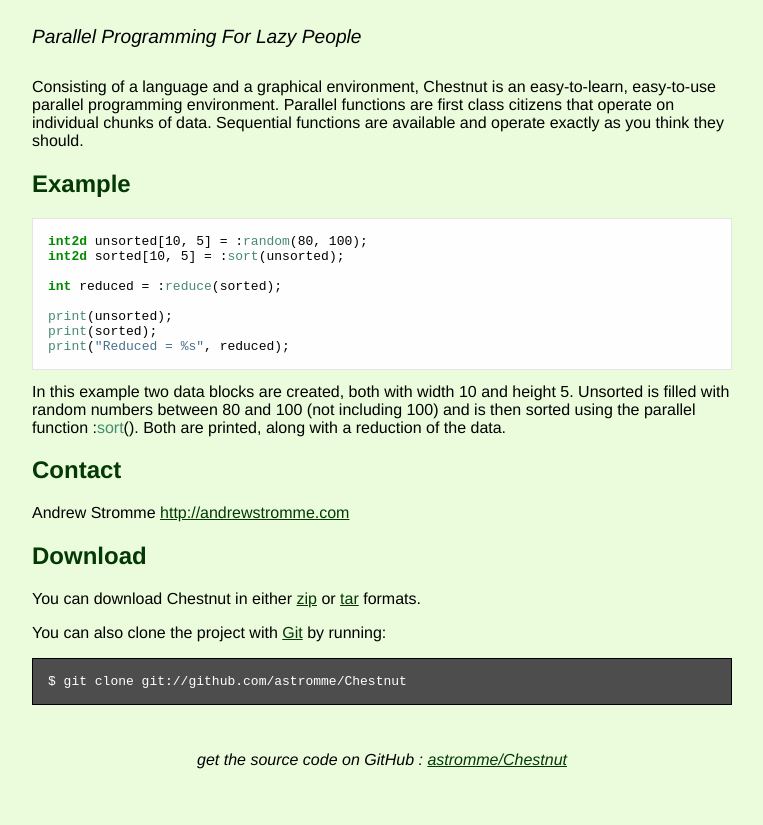
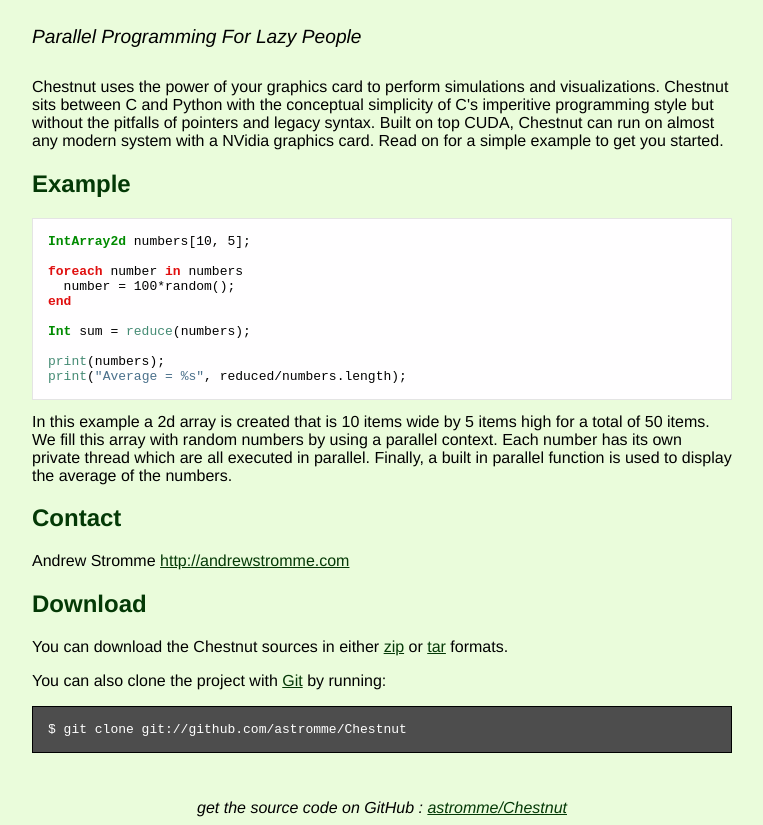
Before and after one commit to astromme/Chestnut, a plain HTML site: page index.html in a window 1280 px wide. Shown: the part 115-940 px from the top of the page, without its empty margins (258-1021 px from the left). Before the commit the page ends 892 px from the top, so only its background shows below. Drawn offline with Linux system fonts and the light colour scheme.

Commit message:
update chestnut website to use new-style syntax

```diff
--- a/code.css
+++ b/code.css
@@ -1,3 +1,5 @@
+/* @override http://chestnutcode.org/code.css */
+
 pre.ChestnutCode {
 	font-family: monospace;
 	color: #000000;
@@ -6,6 +8,10 @@
 	border: 1px solid #e4e4e4;
 }
 
+.Keyword {
+	color: #e00f0f;
+	font-weight: bold;
+}
 .String { color: #4a708b; }
 .Identifier { color: #458b74; }
 .Type { color: #008b00; font-weight: bold; }
--- a/index.html
+++ b/index.html
@@ -29,21 +29,23 @@
     </div>
 
 		<p>
-		Consisting of a language and a graphical environment, Chestnut is an easy-to-learn, easy-to-use parallel programming environment. Parallel functions are first class citizens that operate on individual chunks of data. Sequential functions are available and operate exactly as you think they should.
+		Chestnut uses the power of your graphics card to perform simulations and visualizations. Chestnut sits between C and Python with the conceptual simplicity of C's imperitive programming style but without the pitfalls of pointers and legacy syntax. Built on top CUDA, Chestnut can run on almost any modern system with a NVidia graphics card. Read on for a simple example to get you started.
 		</p>
 
 		<h2>Example</h2>
 		<p>
 			<pre class="ChestnutCode">
-<span class="Type">int2d</span> unsorted[10, 5] = :<span class="Identifier">random</span>(80, 100);
-<span class="Type">int2d</span> sorted[10, 5] = :<span class="Identifier">sort</span>(unsorted);
+<span class="Type">IntArray2d</span> numbers[10, 5];
 
-<span class="Type">int</span> reduced = :<span class="Identifier">reduce</span>(sorted);
+<span class="Keyword">foreach</span> number <span class="Keyword">in</span> numbers
+  number = 100*random();
+<span class="Keyword">end</span>
 
-<span class="Identifier">print</span>(unsorted);
-<span class="Identifier">print</span>(sorted);
-<span class="Identifier">print</span>(<span class="String">&quot;Reduced = %s&quot;</span>, reduced);</pre>
-		In this example two data blocks are created, both with width 10 and height 5. Unsorted is filled with random numbers between 80 and 100 (not including 100) and is then sorted using the parallel function :<span class="Identifier">sort</span>(). Both are printed, along with a reduction of the data.
+<span class="Type">Int</span> sum = <span class="Identifier">reduce</span>(numbers);
+
+<span class="Identifier">print</span>(numbers);
+<span class="Identifier">print</span>(<span class="String">&quot;Average = %s&quot;</span>, reduced/numbers.length);</pre>
+		In this example a 2d array is created that is 10 items wide by 5 items high for a total of 50 items. We fill this array with random numbers by using a parallel context. Each number has its own private thread which are all executed in parallel. Finally, a built in parallel function is used to display the average of the numbers.
 		</p>
 
 		<h2>Contact</h2>
@@ -52,7 +54,7 @@
 
     <h2>Download</h2>
     <p>
-      You can download Chestnut in either
+      You can download the Chestnut sources in either
       <a href="http://github.com/astromme/Chestnut/zipball/master">zip</a> or
       <a href="http://github.com/astromme/Chestnut/tarball/master">tar</a> formats.
     </p>
--- a/style.css
+++ b/style.css
@@ -1,3 +1,5 @@
+/* @override http://chestnutcode.org/style.css */
+
 body {
 	margin-top: 1.0em;
 	background-color: #eafcdb;
```
